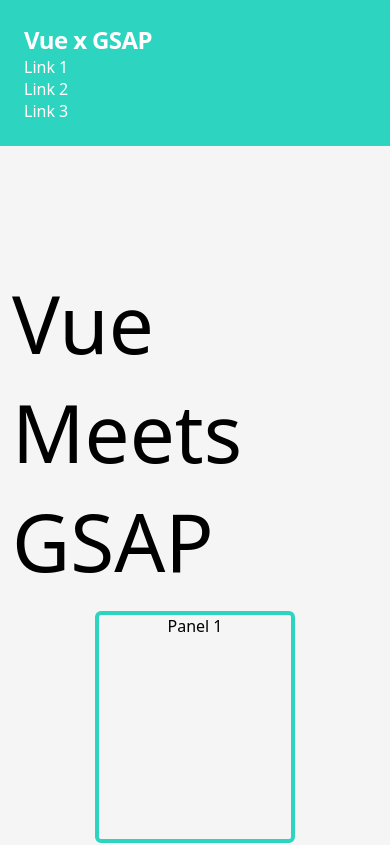
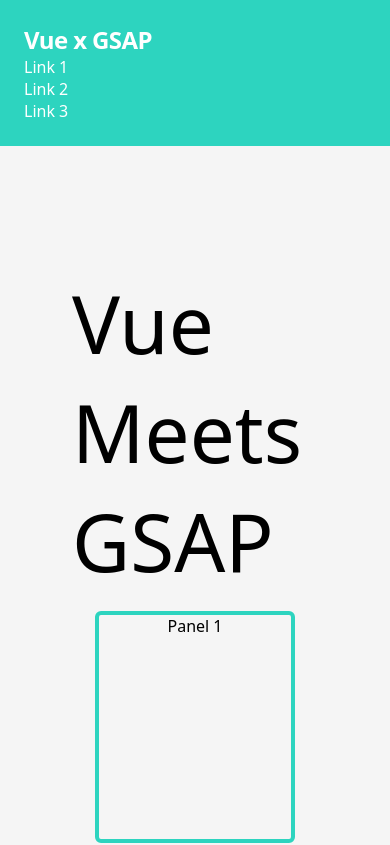
Before and after one commit to yaakoo/vue-gsap, a Vue app: page / in a window 390 px wide. Shown: the top 845 px of the page. Built offline with nearby package versions, Linux system fonts and the light colour scheme.

Commit message:
Update Banner CSS

```diff
--- a/src/components/Banner.vue
+++ b/src/components/Banner.vue
@@ -32,7 +32,6 @@
             { phrase: "GSAP" },
         ])
 
-
         return { lines }
     }
 }
@@ -55,10 +54,10 @@
     position: absolute
 }
 
-.circle {
+.circle img {
     width: 9rem;
     height: 9rem;
-    top: -1.2rem;
+    top: 20rem;
 }
 
 @media (max-width: 640px) {
@@ -68,7 +67,7 @@
 }
 
 @media (max-width: 1024px) {
-    .circle {
+    .circle img {
         width: 7.5rem;
         height: 7.5rem;
         top: 3.5rem;
```
